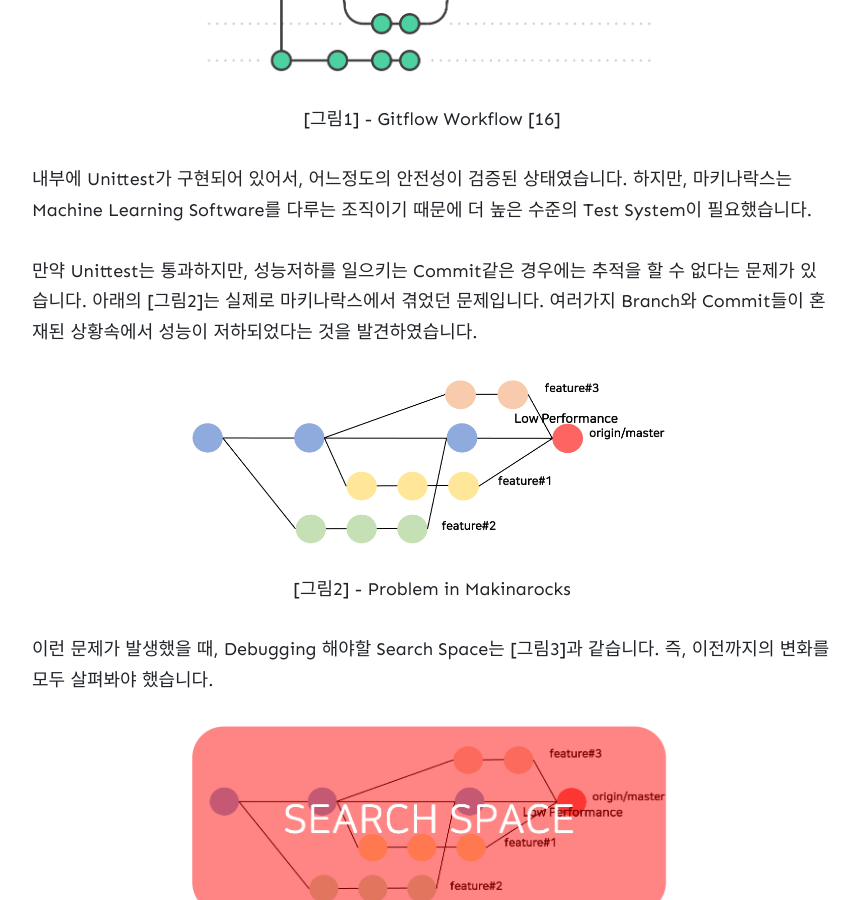
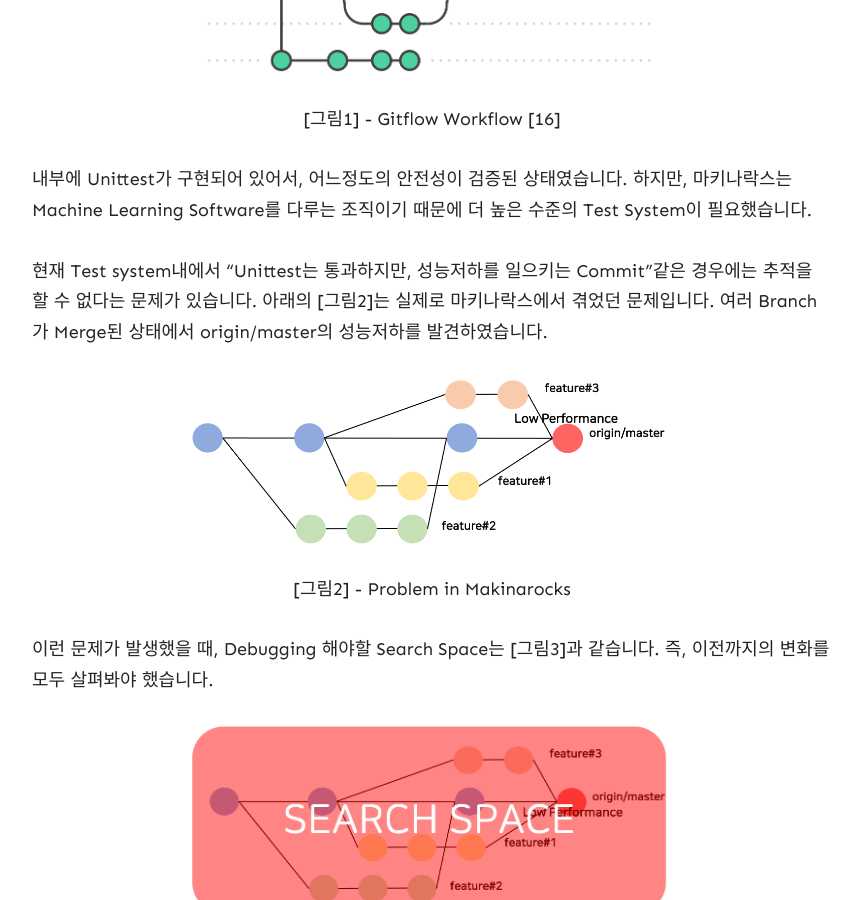
Before and after one commit to wowthemesnet/jekyll-theme-memoirs, a Jekyll site: the page built from _posts/2020-02-10-Regresssion-Test.md, in a window 1280 px wide and 900 px high, scrolled down 1263 px. Shown: the whole window, without its empty margins (208-1068 px from the left). Built offline with Jekyll 4.4.1, drawn with Linux system fonts in a browser that asks for light colours; nearby versions of some CDN libraries; comment, search, counter and statistics services are not loaded.

Commit message:
feat: Edit content

```diff
--- a/_posts/2020-02-10-Regresssion-Test.md
+++ b/_posts/2020-02-10-Regresssion-Test.md
@@ -31,7 +31,7 @@ image: assets/images/2020-02-10-Performance-Test/13_.gif
 내부에 Unittest가 구현되어 있어서, 어느정도의 안전성이 검증된 상태였습니다. 하지만, 마키나락스는 Machine Learning Software를 다루는 조직이기 때문에 더 높은 수준의 Test System이 필요했습니다.
 
 
-만약 Unittest는 통과하지만, 성능저하를 일으키는 Commit같은 경우에는 추적을 할 수 없다는 문제가 있습니다. 아래의 [그림2]는 실제로 마키나락스에서 겪었던 문제입니다. 여러가지 Branch와 Commit들이 혼재된 상황속에서 성능이 저하되었다는 것을 발견하였습니다.
+현재 Test system내에서 "Unittest는 통과하지만, 성능저하를 일으키는 Commit"같은 경우에는 추적을 할 수 없다는 문제가 있습니다. 아래의 [그림2]는 실제로 마키나락스에서 겪었던 문제입니다. 여러 Branch가 Merge된 상태에서 origin/master의 성능저하를 발견하였습니다.
 
 <figure class="image" style="align: center;">
 <p align="center">
```
